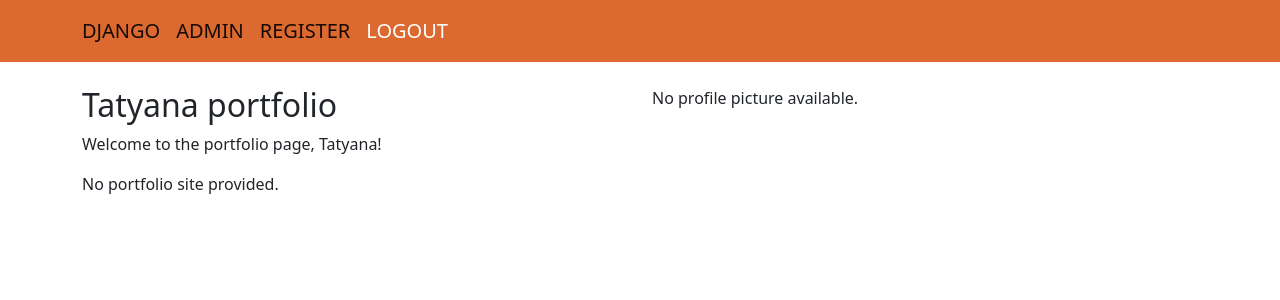
After one commit to tatyana-ketova/Django_login_logout, a Django app: page /special/ in a window 1280 px wide. The commit adds this page. Shown: the top 300 px of the page. Run offline with Django 4.2, Linux system fonts and the light colour scheme; a user stored in the database is signed in; data comes from the database, SQL or seed files in the repository; both versions use the stored data as it was after the commit.

Commit message:
create user portfolio

```diff
--- a/LoginLogout/urls.py
+++ b/LoginLogout/urls.py
@@ -12,20 +12,27 @@ Class-based views
 Including another URLconf
     1. Import the include() function: from django.urls import include, path
     2. Add a URL to urlpatterns:  path('blog/', include('blog.urls'))
-    path('special/', special, name='spesial')
+    path('special/', special, name='special')
 """
-from django.contrib import admin
+
 from django.urls import path
 from django.contrib import admin
 from django.conf.urls import include
+from django.conf.urls.static import static
 
 import basic_app
+from LoginLogout import settings
 from basic_app import views
-from basic_app.views import index,user_logout
+from basic_app.views import index, special
 
 urlpatterns = [
     path('admin/', admin.site.urls),
     path('', index, name='index'),
     path('basic_app/', include('basic_app.urls')),
+    path('special/', special, name='special'),
+
 
 ]
+
+if settings.DEBUG:
+    urlpatterns += static(settings.MEDIA_URL, document_root=settings.MEDIA_ROOT)
--- a/basic_app/urls.py
+++ b/basic_app/urls.py
@@ -1,9 +1,10 @@
 from django.urls import path
+
+from LoginLogout import settings
 from basic_app import views
 
 
 app_name = 'basic_app'
-
 
 urlpatterns = [
 
--- a/basic_app/views.py
+++ b/basic_app/views.py
@@ -17,7 +17,7 @@ def index(request):
 
 @login_required()
 def special(request):
-    return HttpResponse("You are login in!")
+    return render(request, 'basic_app/special.html')
 
 @login_required()
 def user_logout(request):
@@ -69,7 +69,7 @@ def user_login(request):
         if user:
             if user.is_active:
                 login(request, user)
-                return HttpResponseRedirect(reverse('index'))
+                return HttpResponseRedirect(reverse('special'))
             else:
                 return HttpResponse('Account not active')
         else:
--- a/templates/basic_app/base.html
+++ b/templates/basic_app/base.html
@@ -13,9 +13,9 @@
             <li><a class="navbar-brand" href="{% url 'admin:index' %}">ADMIN</a></li>
             <li><a class="navbar-brand" href="{% url 'basic_app:register' %}">REGISTER</a></li>
             {% if user.is_authenticated %}
-            <li><a class="navbar-link" href="{% url 'basic_app:logout' %}">Logout</a></li>
+            <li class="ml-3"><a class="navbar-brand text-white"  href="{% url 'basic_app:logout' %}">LOGOUT</a></li>
             {% else %}
-            <li><a class="navbar-link" href="{% url 'basic_app:login' %}">Login</a></li>
+            <li class="ml-3"><a class="navbar-brand text-white" href="{% url 'basic_app:login' %}">LOGIN</a></li>
             {% endif %}
         </ul>
     </div>
--- /dev/null
+++ b/templates/basic_app/special.html
@@ -0,0 +1,29 @@
+{% extends 'basic_app/base.html' %}
+
+{% block body_block %}
+
+    <div class="row mt-4">
+        <div class="col-md-6">
+            <h2>{{ user.username }} portfolio</h2>
+            <p>Welcome to the portfolio page, {{ user.username }}!</p>
+
+
+
+            {% if user.userprofileinfo.portfolio_site %}
+                <p>Portfolio Site: <a href="{{ user.userprofileinfo.portfolio_site }}" target="_blank">{{ user.userprofileinfo.portfolio_site }}</a></p>
+            {% else %}
+                <p>No portfolio site provided.</p>
+            {% endif %}
+
+        </div>
+
+        <div class="col-md-6">
+            {% if user.userprofileinfo.profile_pic %}
+                <img src="{{ user.userprofileinfo.profile_pic.url }}" alt="Profile Picture" class="img-fluid rounded">
+            {% else %}
+                <p>No profile picture available.</p>
+            {% endif %}
+        </div>
+    </div>
+
+{% endblock %}
```
Also changed, not shown: db.sqlite3, media/profile_pics/_1923543b.jpg (added), media/profile_pics/yoda-the-empire-strikes-back-28a7558.jpg (added).
